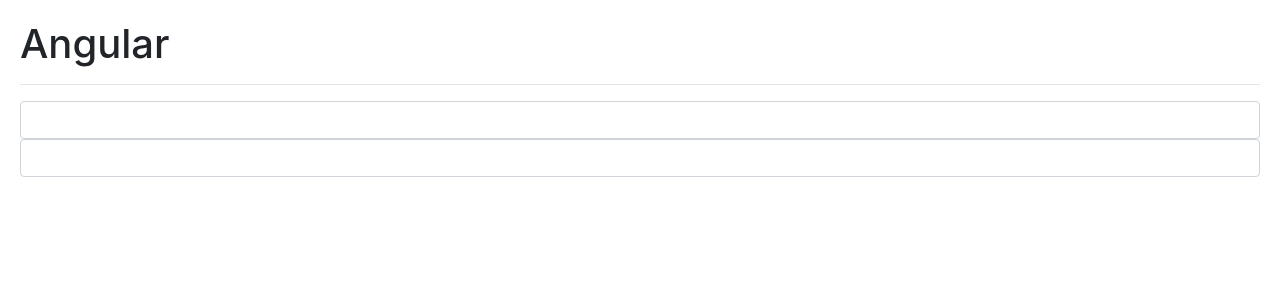
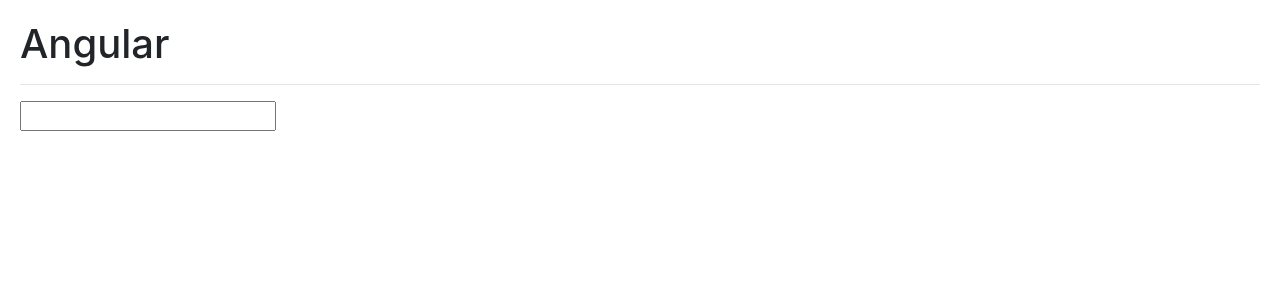
Before and after one commit to virendrapatel62/Angular_tutorial, an Angular app: page / in a window 1280 px wide. Shown: the top 300 px of the page. Built offline with nearby package versions, Linux system fonts and the light colour scheme.

Commit message:
Template Variables

```diff
--- a/src/app/course/course.component.ts
+++ b/src/app/course/course.component.ts
@@ -1,23 +1,32 @@
 import { Component, OnInit } from '@angular/core';
 import { CoursesService } from './courses.service';
 
+// @Component({
+//   selector: 'course',
+//   template: `
+// 			<input type='text'
+// 			class='form-control'
+// 			(keyup.enter)='onEnterKeyPress($event);'>
+// 		`,
+// })
+// export class CourseComponent {
+// 	onEnterKeyPress($event){
+// 		console.log($event.target.value);
+// 	}
+// }
+
+
+// templateting
+
 @Component({
-  selector: 'course',
-  template: `
-			<input type='text' class='form-control' (keyup)='onKeyPress($event);'>
-			<input type='text' class='form-control' (keyup.enter)='onEnterKeyPress($event);'>
+	selector: 'course',
+	template: `
+			<input #email
+			(keyup.enter)='onEnterKeyPress(email.value);'>
 		`,
 })
 export class CourseComponent {
-	color = true;
-
-	onKeyPress($event){
-		($event.keyCode == 13) ? console.log("Enter Key is Pressed..")
-		 : ''
-	}
-
-	onEnterKeyPress($event){
-		console.log('ENter KEy Is Pressed ... Event Filter....');
-
+	onEnterKeyPress(value) {
+		console.log(value);
 	}
 }
```
